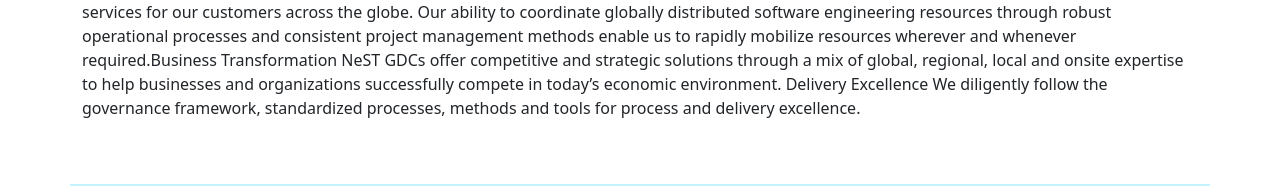
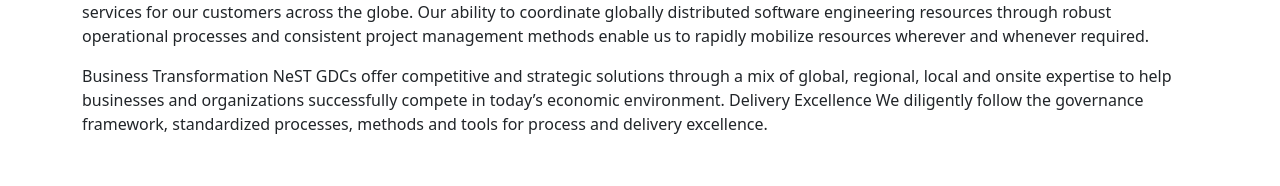
Before and after one commit to shanajasila/Angular-NestApp, an Angular app: page / in a window 1280 px wide. Shown: the part 420-606 px from the top of the page. Built offline with nearby package versions, Linux system fonts and the light colour scheme.

Commit message:
new about

```diff
--- a/src/app/about/about.component.html
+++ b/src/app/about/about.component.html
@@ -3,11 +3,11 @@
         <div class="col col-12 col-sm-12 col-md-12 col-lg-12 col-xl-12 col-xxl-12">
             <img class="rounded mx-auto d-block" src="https://www.nestdigital.com/images/logo_our_story.png" alt="">
 
-            <p class="pt-5 text-justify" >NeST Digital, a subsidiary of the NeST Group, has been transforming businesses, providing customized and innovative software solutions and services for our customers across the globe.
-            Our ability to coordinate globally distributed software engineering resources through robust operational processes and consistent project management methods enable us to rapidly mobilize resources wherever and whenever required.Business Transformation
-                NeST GDCs offer competitive and strategic solutions through a mix of global, regional, local and onsite expertise to help businesses and organizations successfully compete in today’s economic environment.
-                Delivery Excellence
-                We diligently follow the governance framework, standardized processes, methods and tools for process and delivery excellence.</p>
+            <p style="font-family:'Gill Sans', 'Gill Sans MT',;" class="pt-5 text-justify" >NeST Digital, a subsidiary of the NeST Group, has been transforming businesses, providing customized and innovative software solutions and services for our customers across the globe.
+            Our ability to coordinate globally distributed software engineering resources through robust operational processes and consistent project management methods enable us to rapidly mobilize resources wherever and whenever required.
+            </p>
+            <p>Business Transformation NeST GDCs offer competitive and strategic solutions through a mix of global, regional, local and onsite expertise to help businesses and organizations successfully compete in today’s economic environment.
+                Delivery Excellence We diligently follow the governance framework, standardized processes, methods and tools for process and delivery excellence.</p>
         </div>
     </div>
 </div>
@@ -16,7 +16,7 @@
         <div class="col col-12 col-sm-12 col-md-12 col-lg-12 col-xl-12 col-xxl-12">
             <div class="item">
                 <h3 class="text-center">How We Works</h3>
-                <div class="aboutDesc text-center p-grp">
+                <div class="aboutDesc text-center p-grp" style="font-family:'Gill Sans', 'Gill Sans MT',;">
                     <p>Our principles serve as the foundation of our organization and have moulded us into who we are today. We are powered by continuous innovation, strategic thinking and collaboration to deliver shared outcomes for better results and growth.</p>
                     <p>We adhere to the highest standards of work to deliver exceptional outcomes. Our commitment with our customers, partners and employees is built on trust and integrity.</p>
                     <p>We go above and beyond to serve our customers, delve deep into challenges and work hard to make their lives easier. We believe the best way to be productive is through teamwork and effective communication.</p>
```
